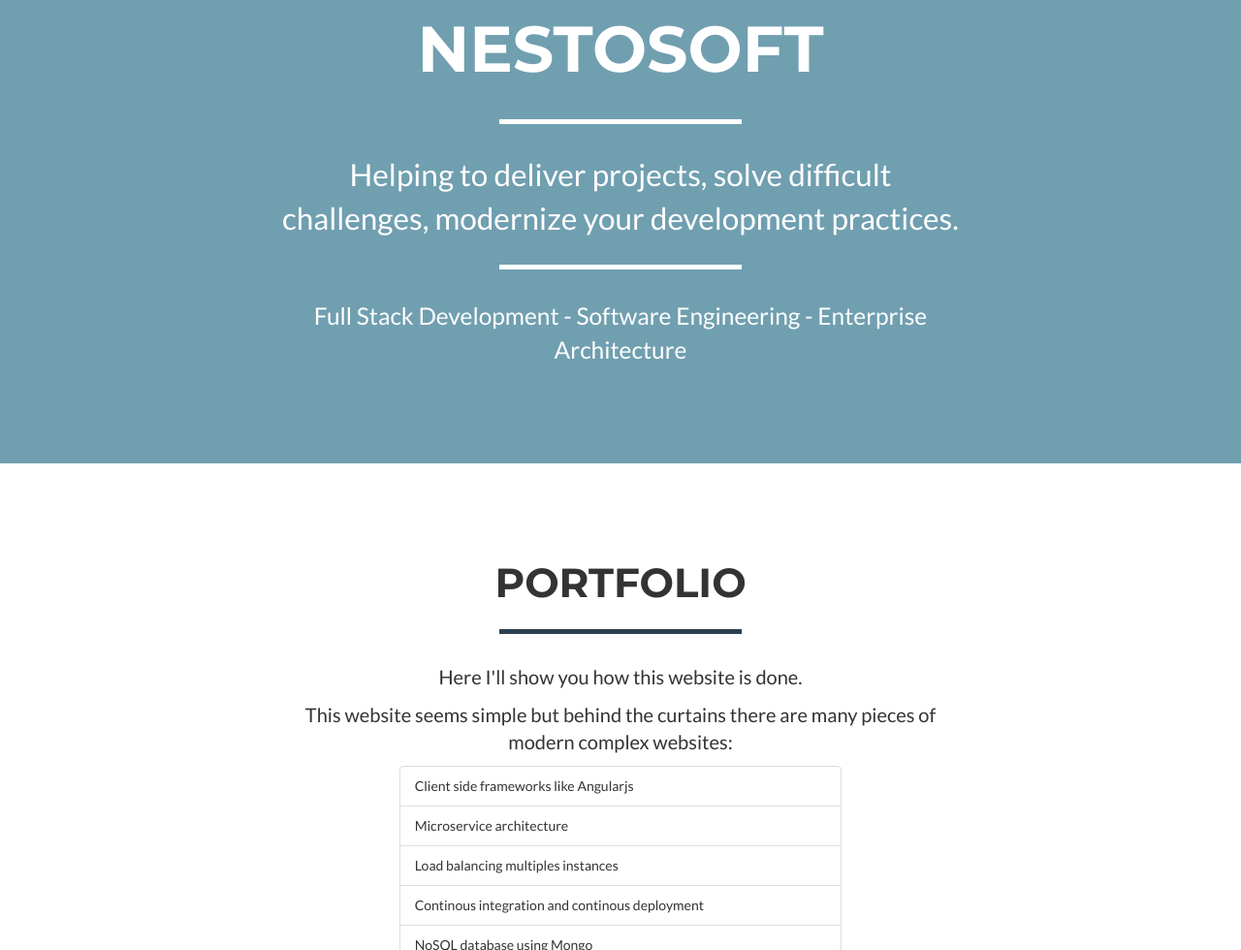
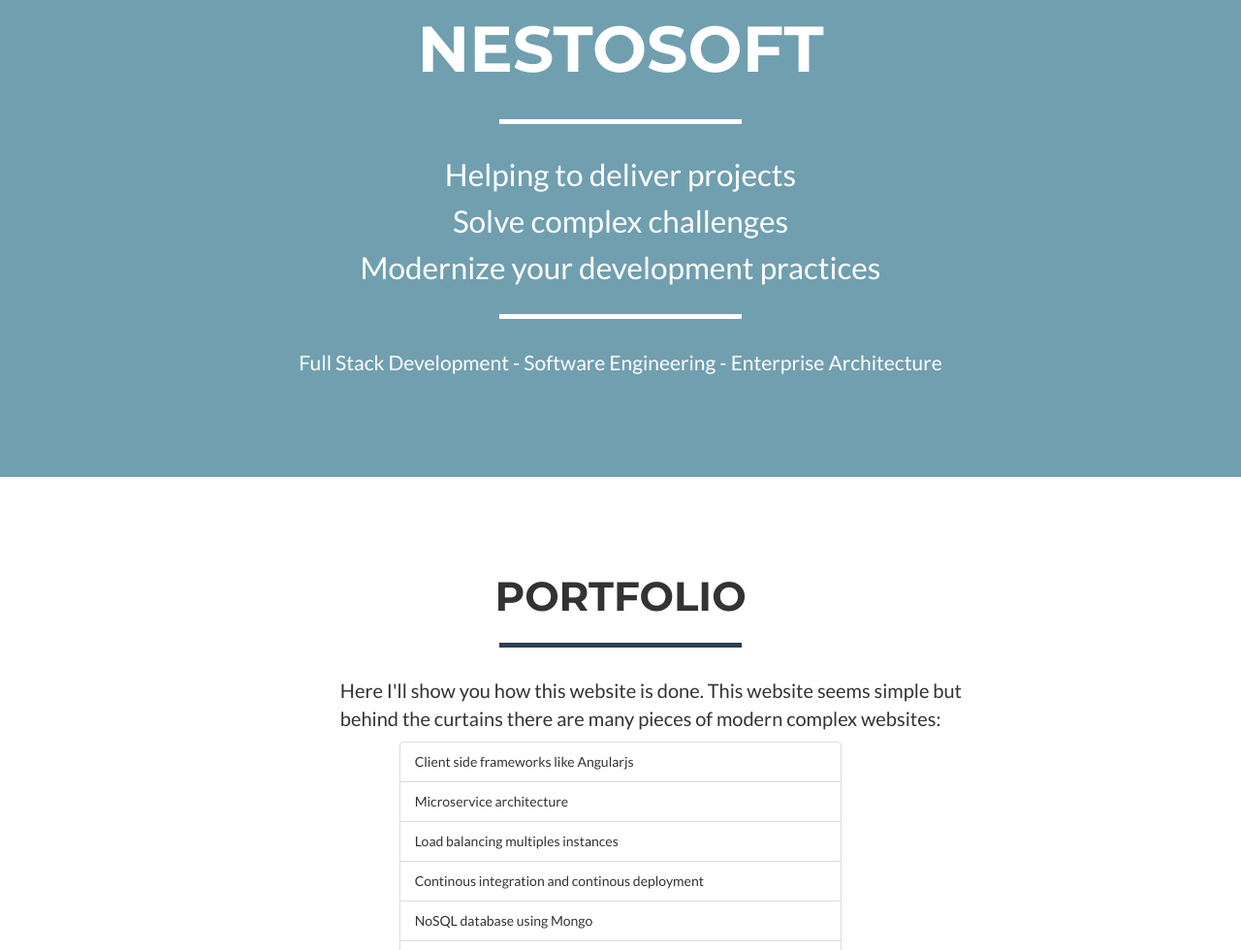
Before and after one commit to ernespn/personal-website, a website: page app/index.html in a window 1280 px wide. Shown: the part 473-1453 px from the top of the page at 97% size. Drawn offline with nearby package versions, Linux system fonts and the light colour scheme; some packages are replaced by stand-ins of ours; files that its build step writes are made by us from their sources.

Commit message:
adding a few styles for the list

```diff
--- a/app/index.html
+++ b/app/index.html
@@ -80,7 +80,9 @@
                     <div class="intro-text">
                         <span class="name">NestOsoft</span>
                         <hr class="star-light">
-                        <span class="mission">Helping to deliver projects, solve difficult challenges, modernize your development practices.</span>
+                        <span class="mission">Helping to deliver projects</span>
+                        <span class="mission">Solve complex challenges</span>
+                        <span class="mission">Modernize your development practices</span>
                         <hr class="star-light">
                         <span class="skills">Full Stack Development - Software Engineering - Enterprise Architecture</span>
                     </div>
@@ -96,8 +98,11 @@
                 <div class="col-lg-12 text-center">
                     <h2>Portfolio</h2>
                     <hr class="star-primary">
-                    <p>Here I'll show you how this website is done.</p>
-                    <p>This website seems simple but behind the curtains there are many pieces of modern complex websites:</p>
+                </div>
+            </div>
+            <div class="row">
+                <div class="col-lg-12 col-md-offset-1">
+                    <p>Here I'll show you how this website is done. This website seems simple but behind the curtains there are many pieces of modern complex websites:</p>
                 </div>
             </div>
             <div class="row">
--- a/app/styles/custom.css
+++ b/app/styles/custom.css
@@ -17,11 +17,24 @@
   margin-bottom: 5px;
 }
 
+header .intro-text .skills {
+  display: block;
+  font-size: 1.25em;
+  font-weight: 150;
+  margin-bottom: 5px;
+}
+
 @media (min-width: 768px) {
 
   header .intro-text .mission {
     display: block;
     font-size:2.25em;
+    margin-bottom: 3px;
+  }
+
+  header .intro-text .skills {
+    display: block;
+    font-size:1.5em;
     margin-bottom: 3px;
   }
 }
```
